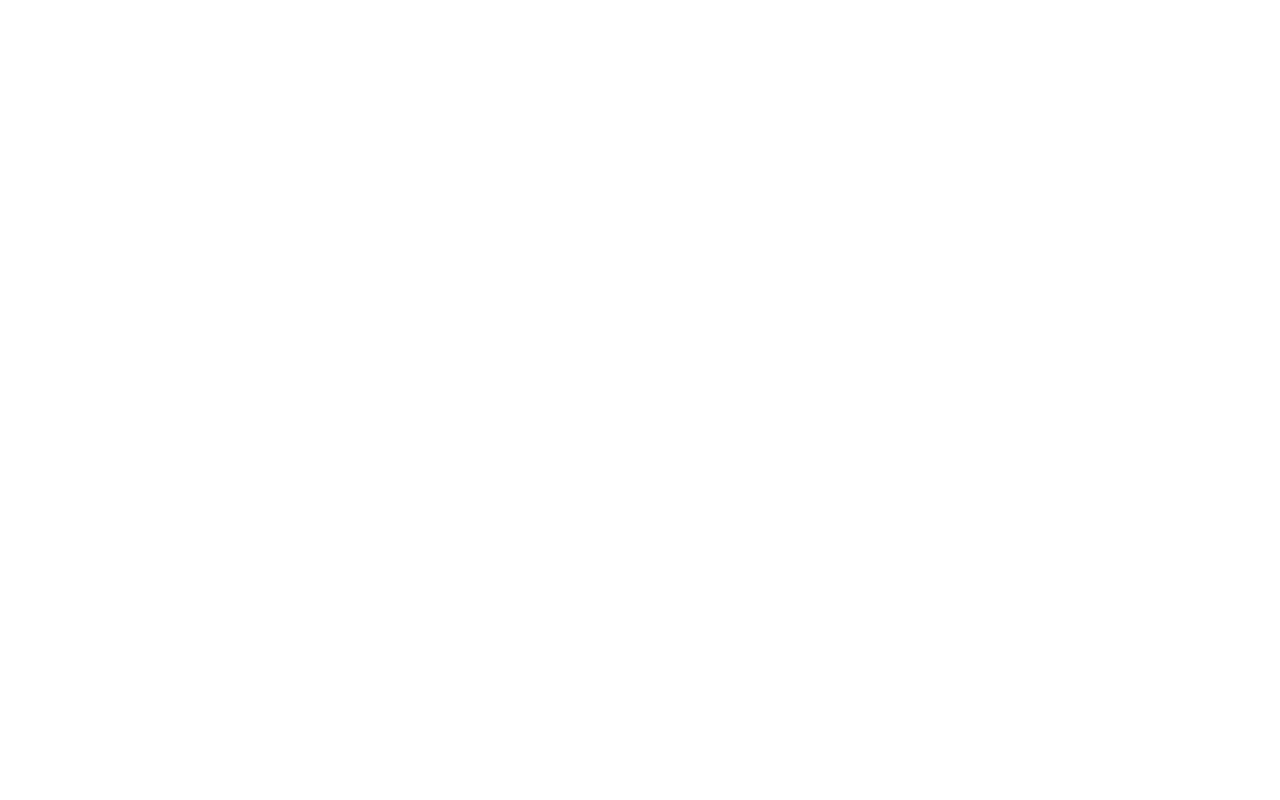
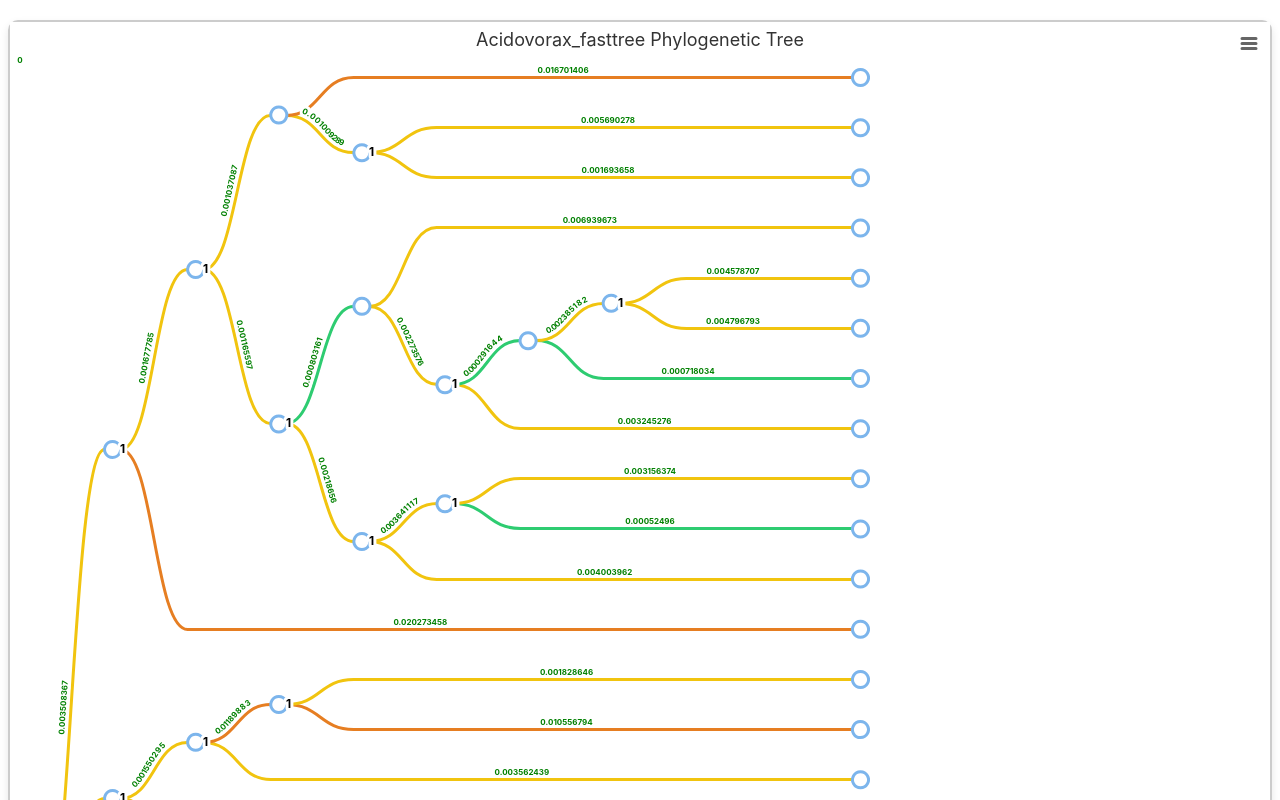
Before and after one commit to Amgoth-Suresh/EDGAR-PLATFORM, a website: page Main/index.html in a window 1280 px wide. Shown: the top 800 px of the page. Drawn offline with nearby package versions, Linux system fonts and the light colour scheme; no server answers.

Commit message:
added linewidth

```diff
--- a/Main/Acidovorax.js
+++ b/Main/Acidovorax.js
@@ -21,7 +21,7 @@ function getMaxDepth(data) {
   return Math.max(...data.map(d => depth(d.id)));
 }
 
-fetch('newicks/EDGAR_Streptococcus_fasttree.json')
+fetch('newicks/EDGAR_Acidovorax_fasttree.json')
   .then(response => {
     if (!response.ok) {
       throw new Error(`HTTP error! Status: ${response.status}`);
@@ -40,7 +40,8 @@ fetch('newicks/EDGAR_Streptococcus_fasttree.json')
     data.forEach(point => {
       if (point.customLabel !== undefined) {
         point.link = {
-          color: getLinkColor(point.customLabel)
+          color: getLinkColor(point.customLabel),
+          lineWidth:3
         };
       }
     });
@@ -69,14 +70,14 @@ fetch('newicks/EDGAR_Streptococcus_fasttree.json')
         data: data,
         marker: {
           symbol: 'circle',
-          radius: 4,
+          radius: 8,
           fillColor: '#ffffff',
           lineWidth: 3
         },
         dataLabels: {
           align: 'left',
           linkFormat: '<span style="color: green; font-size: 8px;">{point.customLabel}</span>',
-          pointFormat: '{point.name}',
+          pointFormat: '<span style="font-size: 12px;">{point.name}</span>',
           pointerEvents: 'none',
           style: {
             color: '#000000',
--- a/Main/style.css
+++ b/Main/style.css
@@ -13,9 +13,15 @@
   }
 
   .highcharts-figure {
-    margin: 0 auto;
-    max-width: 900px;
-    min-width: 360px;
+    margin: 20px auto;   /* Margin around the visualization box */
+    padding: 0;          /* Remove padding inside the wrapper */
+    max-width: 2000px;    /* Max width */
+    min-width: 900px;    /* Min width */
+    border: 2px solid #ccc; /* Border around the box */
+    border-radius: 10px; /* Optional rounded corners */
+    box-shadow: 0 4px 8px rgba(0, 0, 0, 0.1); /* Optional subtle shadow */
+    width: 100%;         /* Make the wrapper take full width */
+    box-sizing: border-box;
   }
 
   #container {
```
Also changed, not shown: Main/example2.js (+5 -4 lines). Lines whose indentation alone changed are shown as unchanged.
